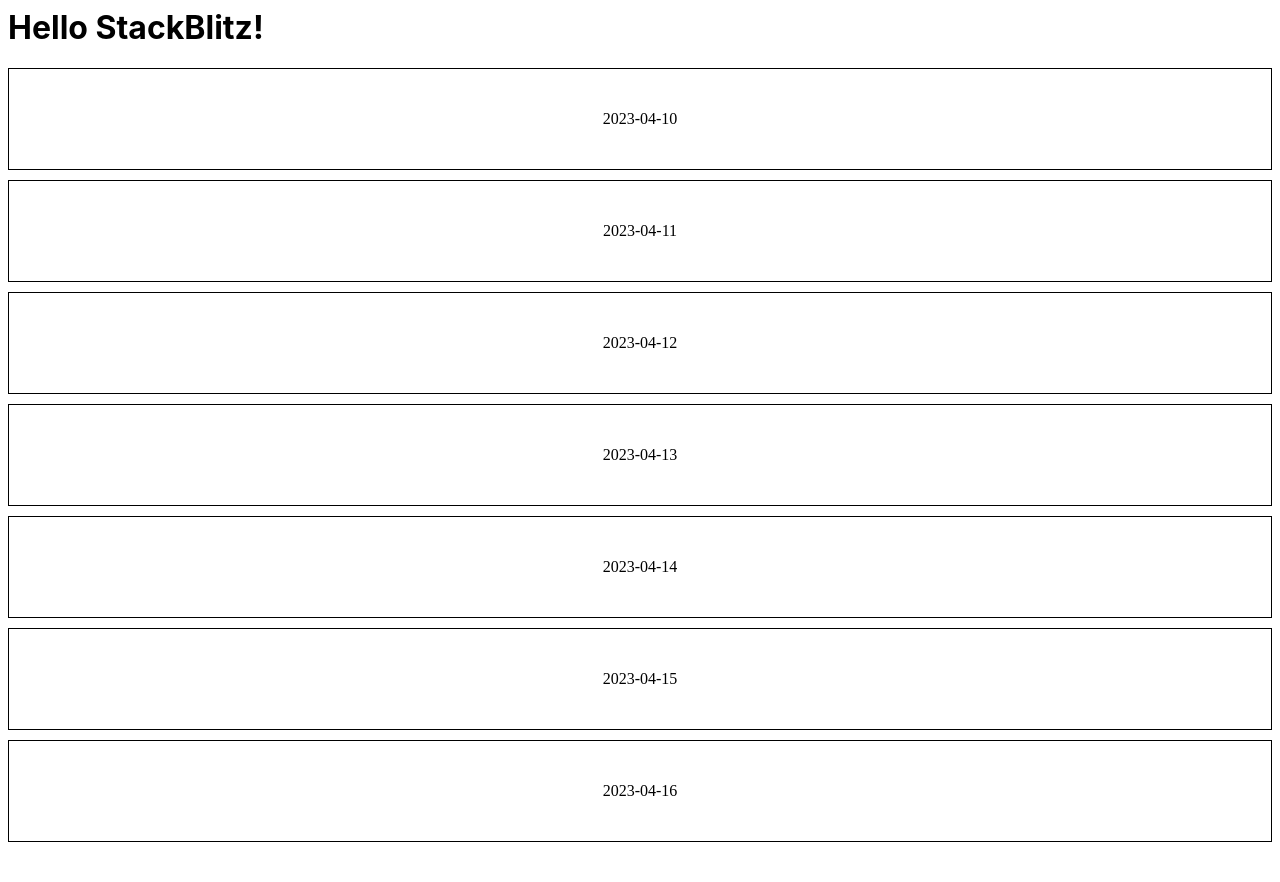
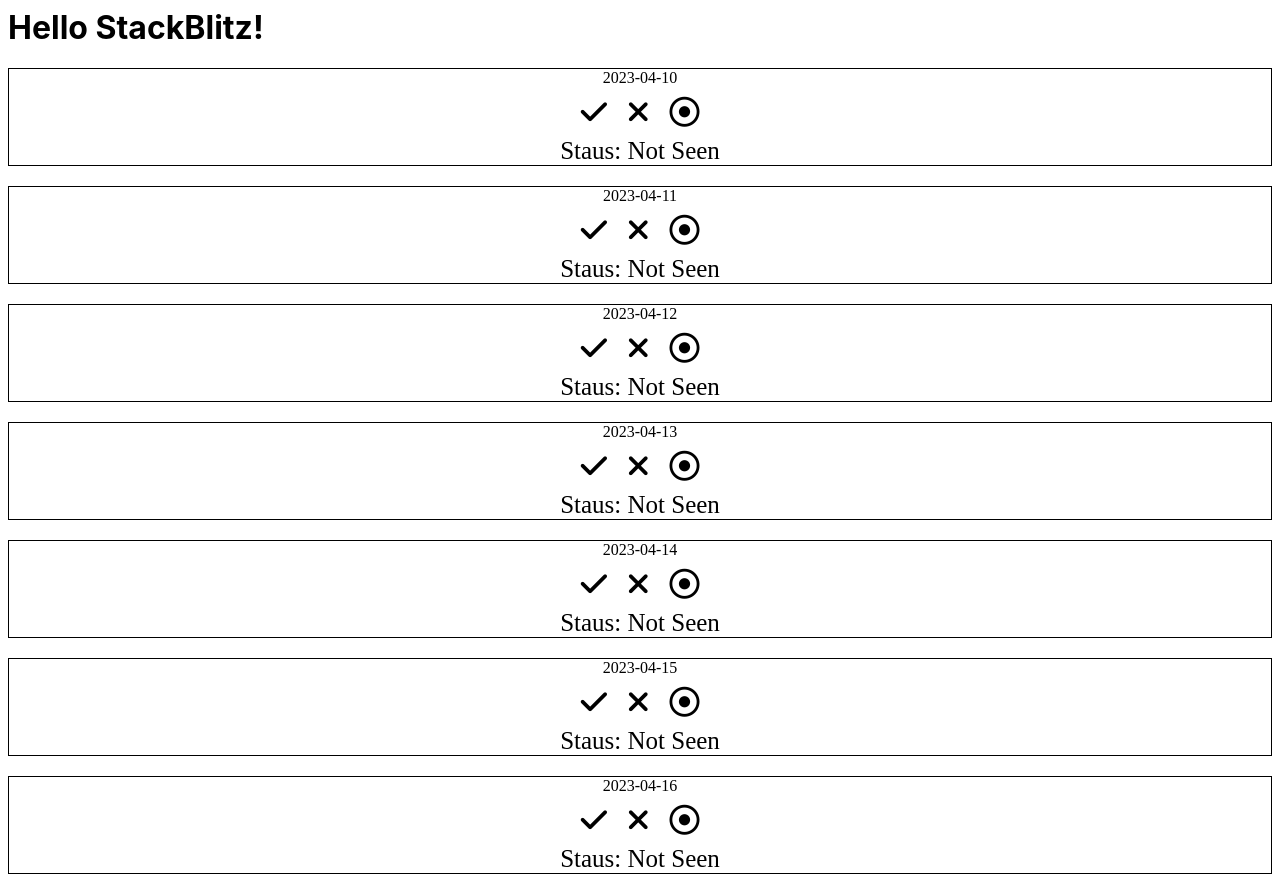
Before and after one commit to shivacheripally/Habit_Tracker_Reactjs, a React (Create React App) app: page / in a window 1280 px wide. Before the commit the page ends 850 px from the top, so only its background shows below. Built offline with nearby package versions, Linux system fonts and the light colour scheme.

Commit message:
css styles added

```diff
--- a/src/components/SevenDays.css
+++ b/src/components/SevenDays.css
@@ -1,14 +1,26 @@
 .date-box{
-  margin-top: 10px;
-  /* width: 50%; */
-  height: 100px;
+  margin-top: 20px;
+  height: auto;
   text-align: center;
   border: 1px solid black;
   display: flex;
+  flex-direction: column;
   align-items: center;
   justify-content: center;
 }
 
+.icons{
+  margin-top: 10px;
+  margin-bottom: 10px;
+  display: flex;
+  align-items: center;
+  gap: 20px;
+}
+
 .icons span{
-  font-size: 50px;
+  font-size: 30px;
 }
+
+.status span{
+  font-size: 25px;
+}
--- a/src/components/SevenDays.js
+++ b/src/components/SevenDays.js
@@ -13,17 +13,18 @@ function SevenDays() {
     }
     setDays(daysArr);
   }, []);
-
+  const color ='red';
   return (
     <div>
       {days.map((day, index) => (
         <div className='date-box'>
           <div key={index}>{day}</div>
           <div className="icons">
-            <span></span>
-            <span></span>
-            <span></span>
+            <span><i class="fa-solid fa-check"></i></span>
+            <span><i class="fa-solid fa-xmark"></i></span>
+            <span><i class="fa-regular fa-circle-dot"></i></span>
           </div>
+          <div className='status'><span>Staus: Not Seen</span></div>
         </div>
       ))}
     </div>
```
